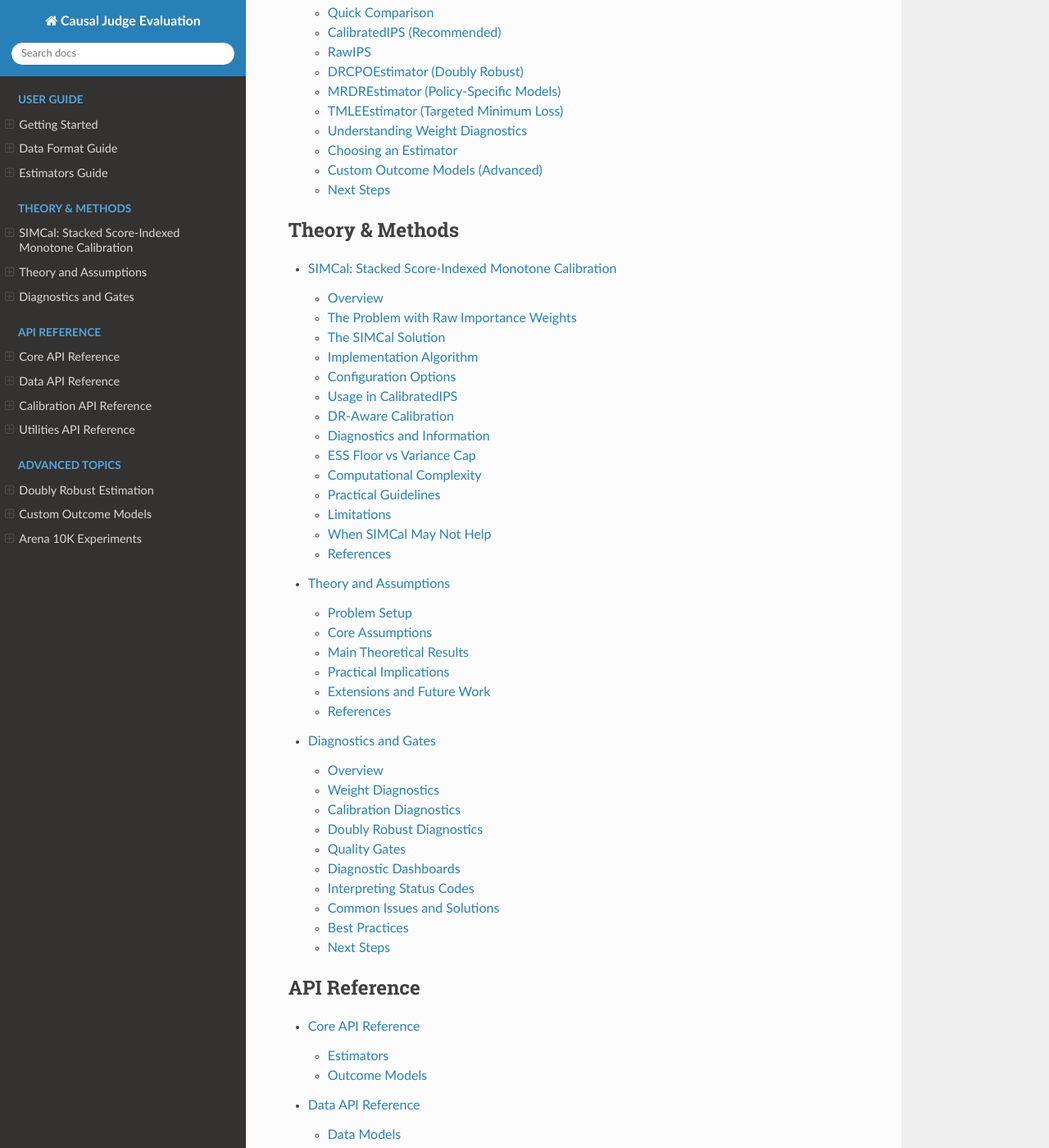
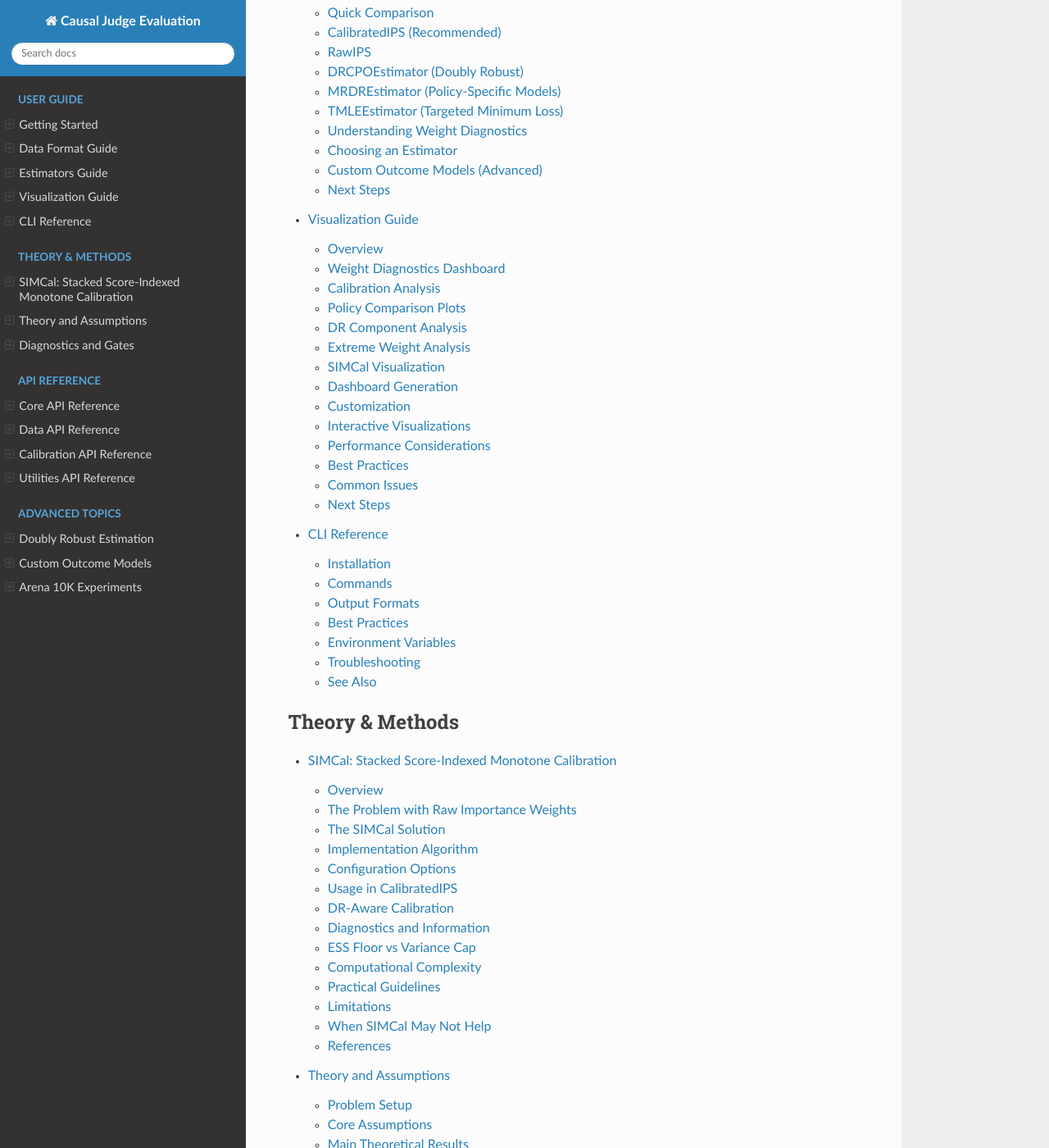
Before and after one commit to fondutech/causal-judge-evaluation, a Sphinx documentation site: the page built from docs/index.rst, in a window 1280 px wide and 1400 px high, scrolled down 2379 px. Shown: the whole window at 82% size. Built offline with Sphinx 7.4.7 and the Read the Docs theme 3.1.0, drawn with Linux system fonts in a browser that asks for light colours; some of the changed lines change nothing that is shown.

Commit message:
docs: Comprehensive documentation audit and improvements
- Create detailed diagnostics README (370 lines) explaining the diagnostic system
- Add comprehensive visualization guide to Sphinx docs (400+ lines)
- Update Sphinx index.rst to include visualization and CLI in user guide
- Clean up all transient planning documents
- Update test counts from 102 to 145 across all docs
- Add modular architecture documentation to experiment README
- Ensure all documentation follows CLAUDE.md principles

Documentation is now:
- Clean: No transient files
- Complete: All components documented
- Current: Reflects latest refactoring
- Comprehensive: Includes diagnostics and visualization guides

```diff
--- a/docs/index.rst
+++ b/docs/index.rst
@@ -66,6 +66,8 @@
    getting_started
    data_format
    estimators
+   visualization
+   cli
 
 .. toctree::
    :maxdepth: 2
--- /dev/null
+++ b/docs/visualization.rst
@@ -0,0 +1,457 @@
+Visualization Guide
+===================
+
+CJE provides comprehensive visualization tools to understand weight distributions, calibration quality, and policy comparisons.
+
+Overview
+--------
+
+Visualizations are generated automatically when running analysis, or can be created programmatically:
+
+.. code-block:: python
+
+   from cje import analyze_dataset
+
+   # Automatic visualization generation
+   results = analyze_dataset(
+       "data.jsonl",
+       estimator="calibrated-ips",
+       plot_dir="plots/"  # Enables visualization
+   )
+
+All visualizations are saved to the specified directory and can be customized via configuration.
+
+Weight Diagnostics Dashboard
+----------------------------
+
+The weight dashboard provides a comprehensive view of importance weight behavior across policies.
+
+Components
+~~~~~~~~~~
+
+1. **Weight Distributions**: Histograms showing raw and calibrated weight distributions
+2. **ESS Tracking**: Effective sample size across policies
+3. **Concentration Curves**: Cumulative weight mass vs fraction of samples
+4. **Tail Behavior**: Log-log plots for tail analysis
+
+Generation
+~~~~~~~~~~
+
+.. code-block:: python
+
+   from cje.visualization import create_weight_dashboard
+
+   # After fitting estimator
+   create_weight_dashboard(
+       estimator=estimator,
+       sampler=sampler,
+       dataset=dataset,
+       output_path="plots/weight_dashboard.png"
+   )
+
+Interpretation
+~~~~~~~~~~~~~~
+
+- **Ideal**: Uniform weights (horizontal line at 1.0)
+- **Good**: Moderate variation, ESS > 30%
+- **Warning**: Heavy concentration, ESS 10-30%
+- **Critical**: Extreme concentration, ESS < 10%
+
+Calibration Analysis
+--------------------
+
+Visualizes the judge-to-oracle calibration quality.
+
+Reliability Diagram
+~~~~~~~~~~~~~~~~~~~
+
+Shows how well calibrated judge scores are:
+
+.. code-block:: python
+
+   from cje.visualization import plot_calibration_analysis
+
+   plot_calibration_analysis(
+       dataset=dataset,
+       calibration_result=cal_result,
+       output_path="plots/calibration.png"
+   )
+
+Components:
+- **Diagonal line**: Perfect calibration
+- **Blue curve**: Raw judge scores vs oracle
+- **Orange curve**: Calibrated scores vs oracle
+- **Shaded region**: 95% confidence interval
+
+Isotonic Fit
+~~~~~~~~~~~~
+
+Visualizes the isotonic regression mapping:
+
+.. code-block:: python
+
+   from cje.visualization import plot_isotonic_fit
+
+   plot_isotonic_fit(
+       judge_scores=judge_scores[oracle_mask],
+       oracle_labels=oracle_labels[oracle_mask],
+       calibration_map=calibrator,
+       output_path="plots/isotonic_fit.png"
+   )
+
+Shows:
+- Scatter plot of judge vs oracle
+- Fitted isotonic curve
+- Confidence bands
+- Extrapolation regions (if any)
+
+Policy Comparison Plots
+-----------------------
+
+Compare estimated values across policies with uncertainty.
+
+Forest Plot
+~~~~~~~~~~~
+
+.. code-block:: python
+
+   from cje.visualization import plot_policy_comparison
+
+   plot_policy_comparison(
+       results=results,
+       output_path="plots/policy_forest.png"
+   )
+
+Features:
+- Point estimates with 95% CI
+- Baseline reference line
+- Statistical significance indicators
+- Sorted by estimate value
+
+Pairwise Comparisons
+~~~~~~~~~~~~~~~~~~~~
+
+.. code-block:: python
+
+   from cje.visualization import plot_pairwise_differences
+
+   plot_pairwise_differences(
+       results=results,
+       baseline="base",
+       output_path="plots/pairwise.png"
+   )
+
+Shows all policy differences from baseline with:
+- Difference estimates
+- Confidence intervals
+- Significance testing (Bonferroni corrected)
+
+DR Component Analysis
+---------------------
+
+For doubly robust estimators, visualize the decomposition.
+
+Component Breakdown
+~~~~~~~~~~~~~~~~~~~
+
+.. code-block:: python
+
+   from cje.visualization import plot_dr_components
+
+   plot_dr_components(
+       dr_diagnostics=results.diagnostics,
+       output_path="plots/dr_breakdown.png"
+   )
+
+Displays:
+- IPS component contribution
+- Direct method contribution
+- Total estimate
+- Stacked bar chart by policy
+
+Influence Functions
+~~~~~~~~~~~~~~~~~~~
+
+Q-Q plots and histograms of empirical influence functions:
+
+.. code-block:: python
+
+   from cje.visualization import plot_influence_functions
+
+   plot_influence_functions(
+       influence_dict=results.metadata['dr_influence'],
+       output_path="plots/influence.png"
+   )
+
+Helps identify:
+- Outliers in influence functions
+- Normality violations
+- Heavy tails
+
+Cross-Validation Performance
+~~~~~~~~~~~~~~~~~~~~~~~~~~~~
+
+.. code-block:: python
+
+   from cje.visualization import plot_cv_performance
+
+   plot_cv_performance(
+       fold_diagnostics=results.diagnostics.fold_diagnostics,
+       output_path="plots/cv_performance.png"
+   )
+
+Shows:
+- R² across folds
+- RMSE variation
+- Fold-specific estimates
+- Stability assessment
+
+Extreme Weight Analysis
+-----------------------
+
+Detailed analysis of samples with extreme importance weights.
+
+Distribution Plots
+~~~~~~~~~~~~~~~~~~
+
+.. code-block:: python
+
+   from cje.visualization import plot_extreme_weights
+
+   plot_extreme_weights(
+       weights_dict={"policy": weights},
+       threshold_high=100,
+       threshold_low=0.01,
+       output_path="plots/extreme_weights.png"
+   )
+
+Identifies:
+- Samples with w > threshold_high
+- Samples with w < threshold_low
+- Distribution of extreme weights
+- Prompt characteristics of extremes
+
+Sample Investigation
+~~~~~~~~~~~~~~~~~~~~
+
+.. code-block:: python
+
+   from cje import analyze_extreme_weights
+
+   json_report, text_report = analyze_extreme_weights(
+       dataset=dataset,
+       sampler=sampler,
+       raw_weights_dict=raw_weights,
+       calibrated_weights_dict=cal_weights,
+       n_extreme=10,
+       output_dir="plots/"
+   )
+
+Generates detailed report with:
+- Top/bottom weighted samples
+- Prompt and response analysis
+- Policy likelihood comparisons
+- Recommendations for handling
+
+SIMCal Visualization
+--------------------
+
+Visualize the Stacked SIMCal weight calibration process.
+
+Candidate Projections
+~~~~~~~~~~~~~~~~~~~~~
+
+.. code-block:: python
+
+   from cje.visualization import plot_simcal_candidates
+
+   plot_simcal_candidates(
+       raw_weights=weights,
+       candidates=["baseline", "increasing", "decreasing"],
+       judge_scores=judge_scores,
+       output_path="plots/simcal_candidates.png"
+   )
+
+Shows:
+- Raw weights vs judge scores
+- Three candidate projections
+- Selected combination
+- Variance reduction achieved
+
+Stacking Weights
+~~~~~~~~~~~~~~~~
+
+.. code-block:: python
+
+   from cje.visualization import plot_stacking_weights
+
+   plot_stacking_weights(
+       stacking_weights=simcal_diagnostics['stacking_weights'],
+       output_path="plots/stacking.png"
+   )
+
+Pie chart showing contribution of each candidate.
+
+Dashboard Generation
+--------------------
+
+Generate all visualizations at once:
+
+.. code-block:: python
+
+   from cje.visualization import generate_full_dashboard
+
+   generate_full_dashboard(
+       results=results,
+       dataset=dataset,
+       estimator=estimator,
+       sampler=sampler,
+       output_dir="dashboard/"
+   )
+
+Creates:
+- ``index.html``: Interactive dashboard
+- ``weight_analysis.png``: Weight diagnostics
+- ``calibration.png``: Calibration plots
+- ``policy_comparison.png``: Forest plots
+- ``diagnostics_summary.json``: Machine-readable diagnostics
+
+Customization
+-------------
+
+Plot Styling
+~~~~~~~~~~~~
+
+.. code-block:: python
+
+   from cje.visualization import set_plot_style
+
+   # Use CJE default style
+   set_plot_style("default")
+
+   # Or customize
+   set_plot_style({
+       "figure.figsize": (12, 8),
+       "font.size": 12,
+       "axes.labelsize": 14,
+       "lines.linewidth": 2
+   })
+
+Color Schemes
+~~~~~~~~~~~~~
+
+.. code-block:: python
+
+   from cje.visualization import set_color_palette
+
+   # Predefined palettes
+   set_color_palette("colorblind")  # Colorblind-friendly
+   set_color_palette("pastel")      # Soft colors
+   set_color_palette("vibrant")     # High contrast
+
+   # Custom palette
+   set_color_palette({
+       "base": "#2E86AB",
+       "target": "#A23B72",
+       "good": "#73AB84",
+       "warning": "#F18F01",
+       "critical": "#C73E1D"
+   })
+
+Export Formats
+~~~~~~~~~~~~~~
+
+All plots support multiple formats:
+
+.. code-block:: python
+
+   # High-resolution PNG
+   plot_func(..., output_path="plot.png", dpi=300)
+
+   # Vector format (publication-ready)
+   plot_func(..., output_path="plot.pdf")
+   plot_func(..., output_path="plot.svg")
+
+   # Interactive HTML
+   plot_func(..., output_path="plot.html", interactive=True)
+
+Interactive Visualizations
+--------------------------
+
+For exploratory analysis, use interactive plots:
+
+.. code-block:: python
+
+   from cje.visualization import create_interactive_dashboard
+
+   dashboard = create_interactive_dashboard(results, dataset)
+   dashboard.show()  # Opens in browser
+
+   # Or save
+   dashboard.save("dashboard.html")
+
+Features:
+- Hover tooltips with details
+- Zoom and pan
+- Linked brushing across plots
+- Export selected data
+
+Performance Considerations
+--------------------------
+
+For large datasets:
+
+.. code-block:: python
+
+   # Subsample for visualization
+   from cje.visualization import plot_weights_subsampled
+
+   plot_weights_subsampled(
+       weights=weights,
+       n_samples=10000,  # Subsample size
+       seed=42,
+       output_path="plots/weights_sample.png"
+   )
+
+   # Use hexbin for dense scatter plots
+   from cje.visualization import plot_calibration_hexbin
+
+   plot_calibration_hexbin(
+       judge_scores=judge_scores,
+       oracle_labels=oracle_labels,
+       gridsize=50,
+       output_path="plots/calibration_hex.png"
+   )
+
+Best Practices
+--------------
+
+1. **Always generate weight dashboard** - Most informative single visualization
+2. **Check calibration plot** - Ensures judge quality
+3. **Include confidence intervals** - Show uncertainty in estimates
+4. **Use colorblind-friendly palettes** - Ensure accessibility
+5. **Save high-resolution versions** - For publications (300+ DPI)
+6. **Generate both static and interactive** - Static for reports, interactive for exploration
+7. **Document outliers** - Use extreme weight analysis for anomalies
+
+Common Issues
+-------------
+
+**Large file sizes**
+   Use PNG with compression or reduce DPI for drafts
+
+**Overlapping labels**
+   Adjust figure size or use rotation/abbreviations
+
+**Too many policies**
+   Focus on top policies or use grouped/faceted plots
+
+**Slow rendering**
+   Subsample data or use rasterization for dense plots
+
+Next Steps
+----------
+
+- See :doc:`diagnostics` for interpreting visualizations
+- See :doc:`api/visualization` for full API reference
+- See :doc:`examples` for complete visualization workflows
```
